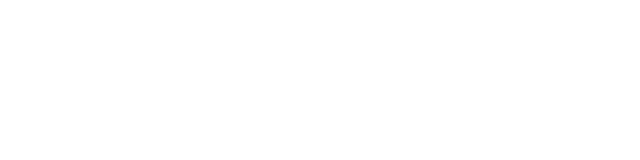
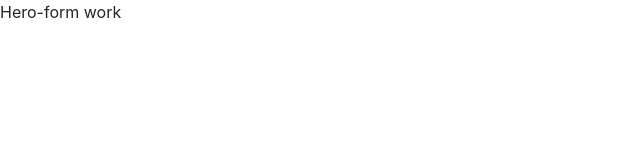
Before and after one commit to umberto12345/animeUpdatez, an Angular app: page /login in a window 1280 px wide. Shown: the top 160 px of the page, without its empty margins (0-640 px from the left). Built offline with nearby package versions, Linux system fonts and the light colour scheme.

Commit message:
hero component change

```diff
--- a/src/app/hero-form/hero-form.component.html
+++ b/src/app/hero-form/hero-form.component.html
@@ -0,0 +1 @@
+<div>Hero-form work</div>
```
